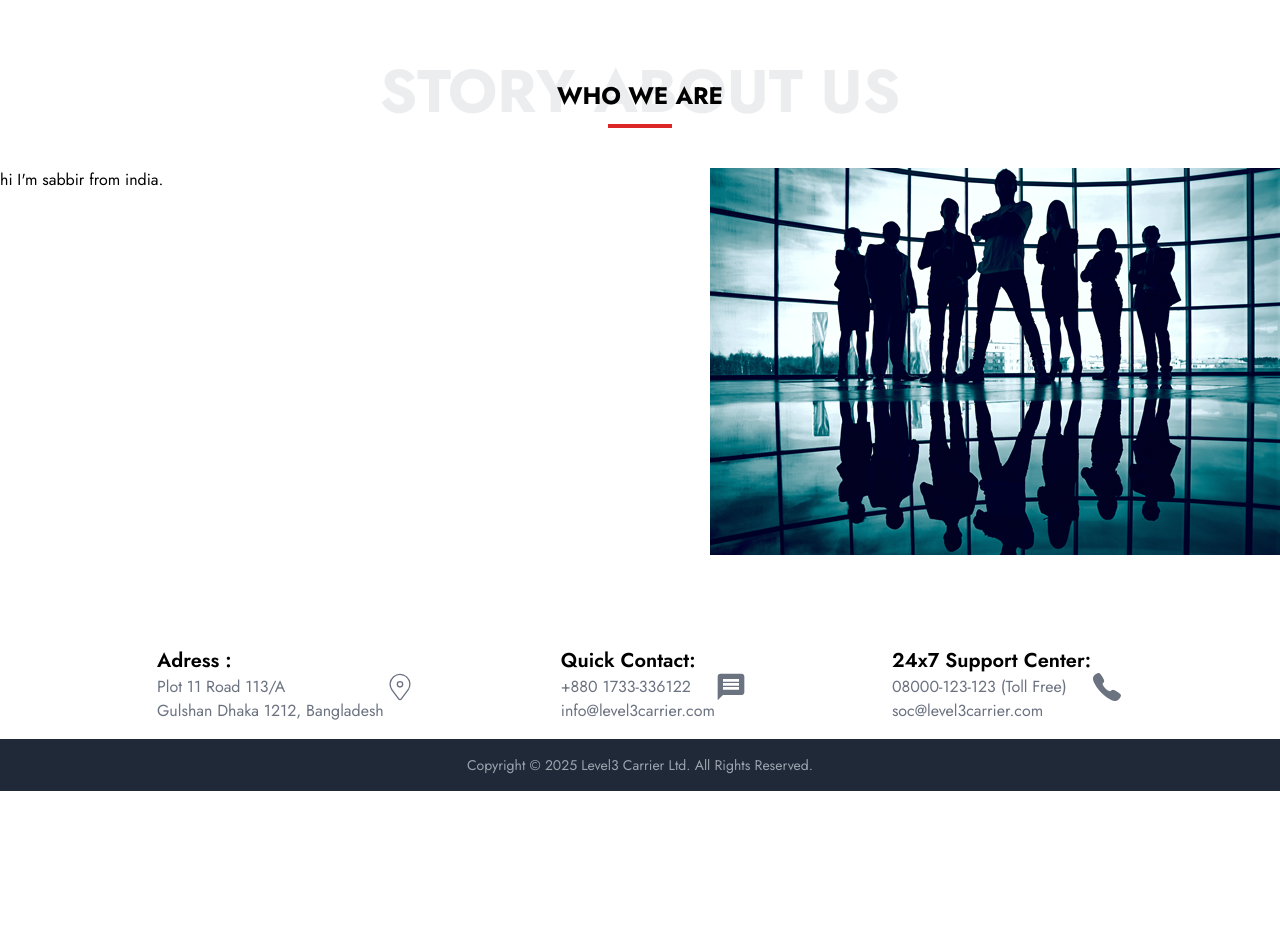
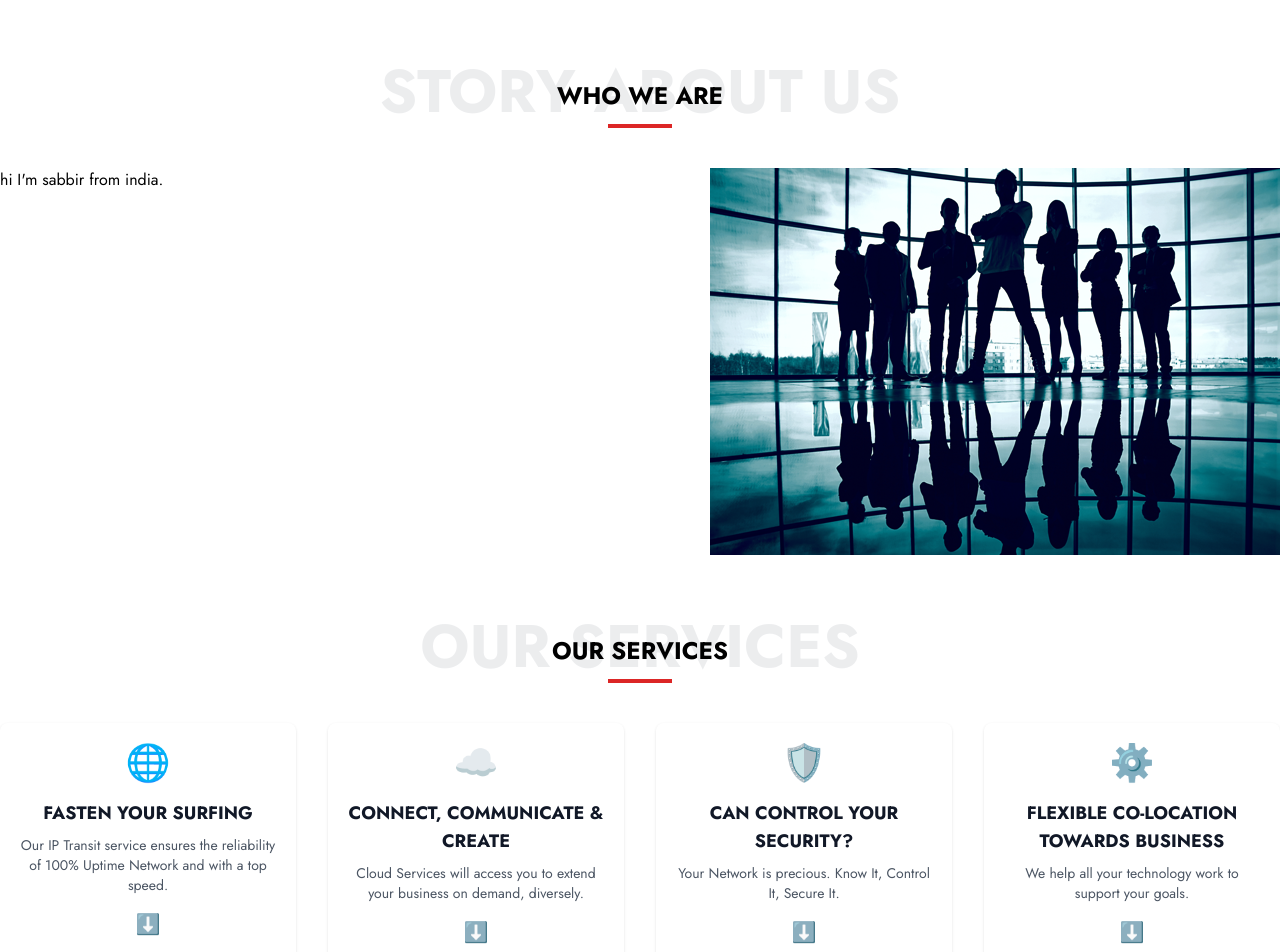
Before and after one commit to sabbir-hossen66/zasoft-landingpage, a React (Vite) app: page / in a window 1280 px wide. Shown: the top 952 px of the page. Before the commit the page ends 800 px from the top, so only its background shows below. Built offline with nearby package versions, Linux system fonts and the light colour scheme.

Commit message:
service section creating

```diff
--- a/src/App.jsx
+++ b/src/App.jsx
@@ -1,6 +1,7 @@
 import About from "./components/about/About"
 import Contact from "./components/contact/Contact"
 import Footer from "./components/footer/Footer";
+import Services from "./components/services/Services";
 
 function App() {
 
@@ -9,6 +10,7 @@ function App() {
     <div className="font-raleway">
 
       <About />
+      <Services />
       <Contact />
       <Footer />
     </div>
--- /dev/null
+++ b/src/components/services/Services.jsx
@@ -0,0 +1,37 @@
+import React from 'react';
+import Title from '../../ui/title/Title';
+import { services } from '../../ui/data';
+
+const Services = () => {
+  return (
+    <div className='mt-20'>
+      <Title title='OUR SERVICES' subtitle={'OUR SERVICES'} />
+
+      <div className="bg-white mt-10">
+        <div className=" text-center">
+
+          <div className="grid grid-cols-1 md:grid-cols-2 lg:grid-cols-4 gap-8">
+            {services.map((service, index) => (
+              <div
+                key={index}
+                className="flex flex-col items-center text-center p-5 shadow rounded-lg hover:shadow-xl transition"
+              >
+                <div className="text-4xl text-teal-500 mb-4">{service.icon}</div>
+                <h3 className="text-lg font-bold text-gray-900 mb-2">
+                  {service.title}
+                </h3>
+                <p className="text-sm text-gray-600">{service.description}</p>
+                <div className="mt-4">
+                  <div className="text-gray-500 text-xl">⬇️</div>
+                </div>
+              </div>
+            ))}
+          </div>
+        </div>
+      </div>
+
+    </div>
+  );
+};
+
+export default Services;
--- /dev/null
+++ b/src/ui/data.jsx
@@ -0,0 +1,26 @@
+export const services = [
+  {
+    icon: "🌐", // Replace with your icon
+    title: "FASTEN YOUR SURFING",
+    description:
+      "Our IP Transit service ensures the reliability of 100% Uptime Network and with a top speed.",
+  },
+  {
+    icon: "☁️", // Replace with your icon
+    title: "CONNECT, COMMUNICATE & CREATE",
+    description:
+      "Cloud Services will access you to extend your business on demand, diversely.",
+  },
+  {
+    icon: "🛡️", // Replace with your icon
+    title: "CAN CONTROL YOUR SECURITY?",
+    description:
+      "Your Network is precious. Know It, Control It, Secure It.",
+  },
+  {
+    icon: "⚙️", // Replace with your icon
+    title: "FLEXIBLE CO-LOCATION TOWARDS BUSINESS",
+    description:
+      "We help all your technology work to support your goals.",
+  },
+];
```
